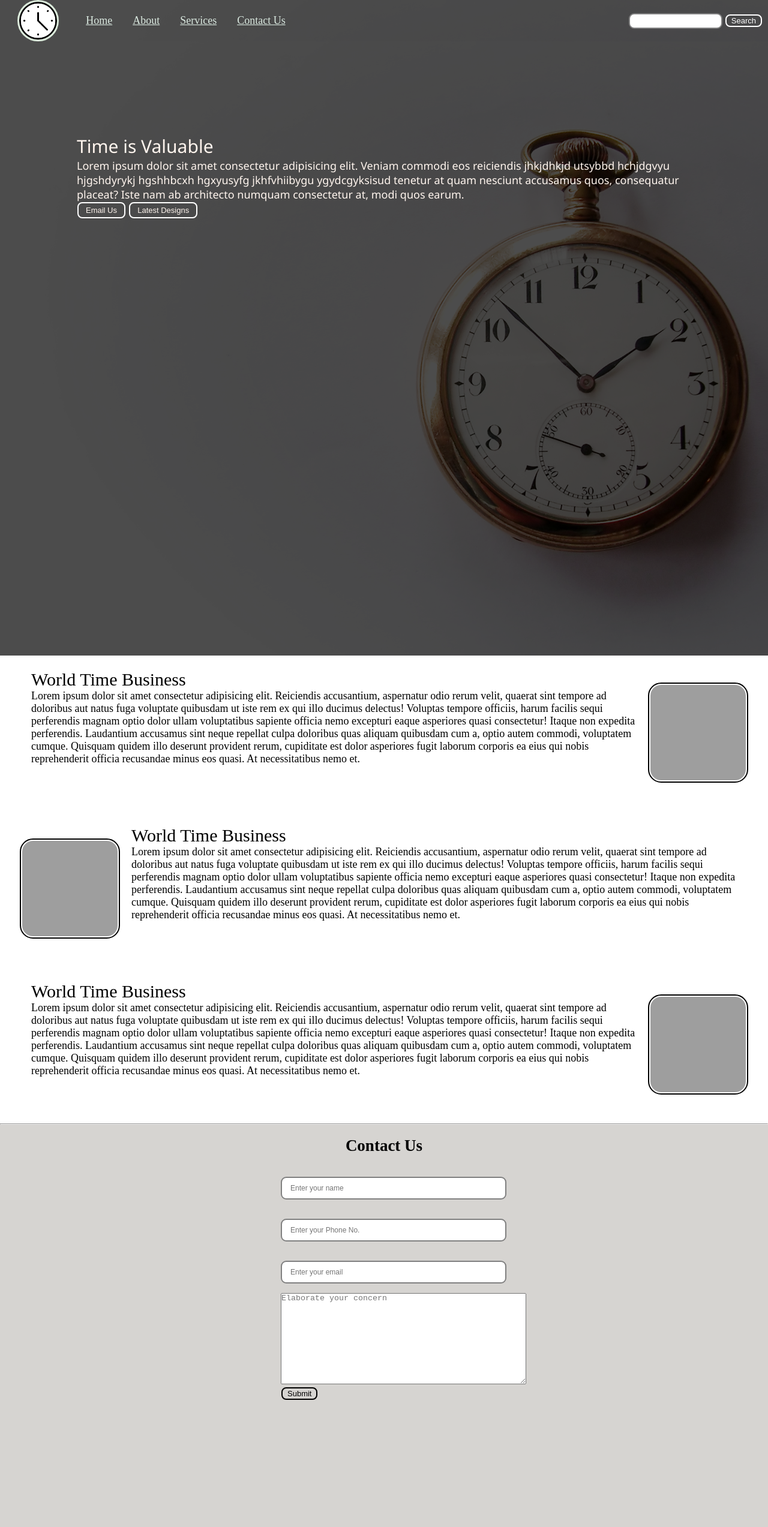
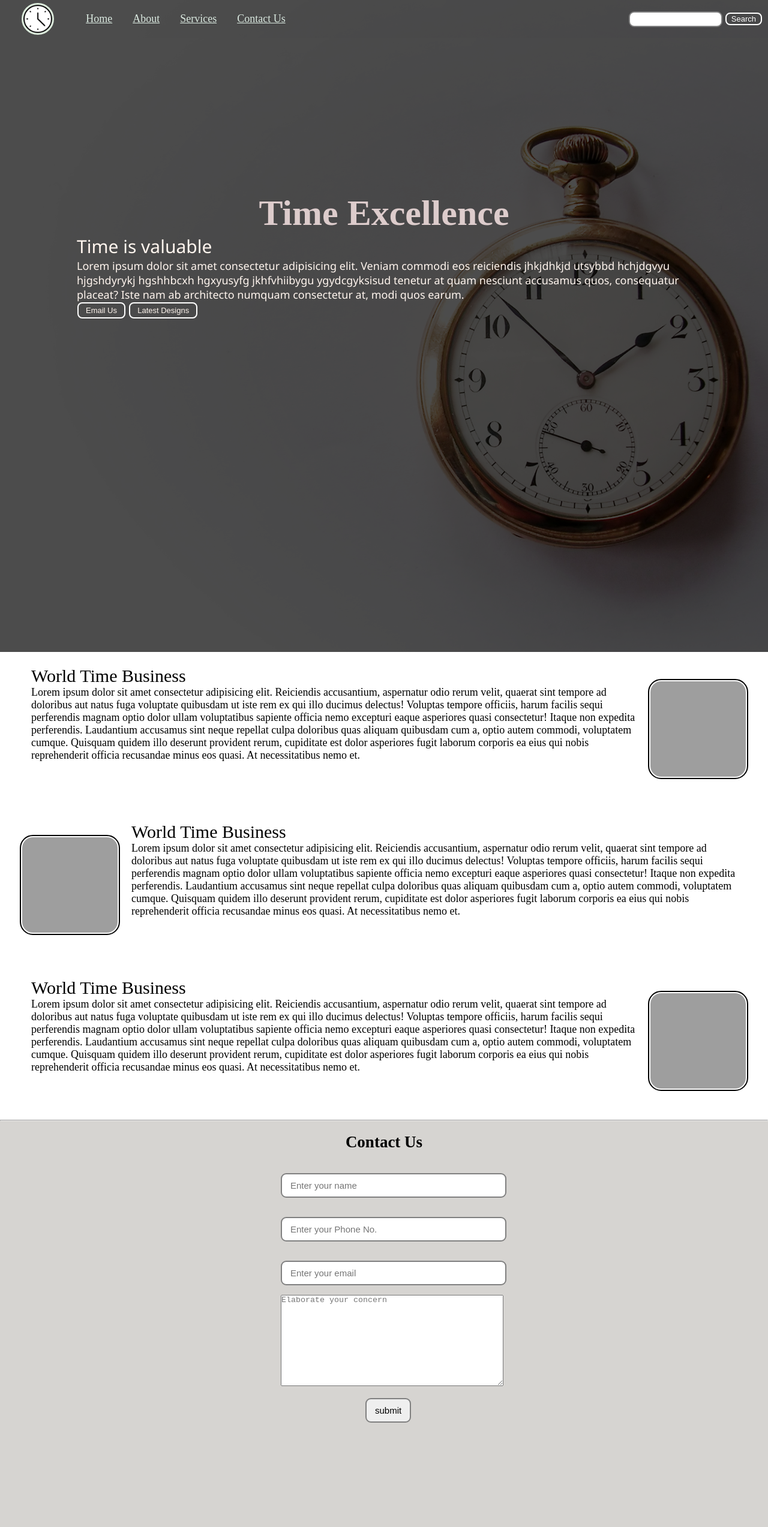
Before and after one commit to Ruhi-web/time-excellence, a plain HTML site: page index.html in a window 1280 px wide. Shown: the top 2546 px of the page at 60% size. Drawn offline with Linux system fonts and the light colour scheme; grey boxes are pictures that could not be loaded.

Commit message:
submit button changes

```diff
--- /dev/null
+++ b/Contact.js
@@ -0,0 +1,2 @@
+import React from 'react';
+import
--- a/Time Excellence_files/style.css
+++ /dev/null
@@ -1,138 +0,0 @@
-*{
-    margin:0;
-    padding:0;
-}
-.logo{
-    width: 20%;
-    display: flex;
-    justify-content: center;
-    align-items: center;
-}
-
-.logo img{
-    width: 50%;
-    border: 3px solid #4CAF50;
-    border-radius: 50px;
-}
-
-
-.navbar{
-
-    display: flex;
-    align-items: center;
-    justify-content: center;
-    position: sticky;
-    top: 0;
-    cursor: pointer;
-}
-
-.nav-list{
-    width: 50%;
-    display: flex;
-    align-items: center;
-
-}
-.nav-list li{
-    list-style: none;
-    padding: 21px 17px;
-
-}
-.nav-list li a:hover{
-    text-decoration: none;
-    color:rgb(128, 80, 80);
-
-}
-
-.rightNav{
-    width: 50%;
-    padding: 15px 9px;
-
-    text-align: right;
-}
-
-#search{
-    padding: 5px;
-    font-size: 11px;
-    border: 2px solid grey;
-    border-radius: 9px;
-}
-
-.background{
-    background: rgba(0, 0, 0, 0.7) url('../img/pocket-watch.jpg');
-    background-size: cover;
-    background-blend-mode: darken;
-}
-.firstsection{
-    height: 100vh;
-}
-.box-main{
-    display: flex;
-    justify-content: center;
-    align-items: center;
-    color: seashell;
-    font-family: 'Segoe UI', Tahoma, Geneva, Verdana, sans-serif;
-    max-width: 100%;
-    margin: auto;
-    height: 72%;
-
-}
-
-
-.firsthalf{
-width: 80%;
-display: flex;
-flex-direction: column;
-justify-content: center;
-
-}
-
-.secondhalf{
-
-    width: 30%;
-
-}
-.secondhalf img{
-    width: 166%;
-    border-radius: 56%;
-    border: 4px solid white;
-}
-
-.text-big{
-    font-size: 30px;
-
-}
-.text-small{
-    font-size: 18px;
-
-}
-
-.btn{
-    padding: 4px 12px;
-    margin: 1px 1px;
-    border: 2px solid white;
-    border-radius: 8px;
-    font-size: 13px;
-    background: none;
-    cursor: pointer;
-}
-
-.btn-sm{
-    padding: 1px 8px;
-    vertical-align: middle;
-}
-
-.secright{
-    height: 116px;
-    display: flex;
-    align-items: center;
-    justify-content: center
-}
-
-.secright img{
-    width: 111px;
-}
-
-.paras{
-    padding: 50px 19px;
-    height: 98px;
-}
--- a/css/style.css
+++ b/css/style.css
@@ -2,9 +2,11 @@
     margin:0;
     padding:0;
 }
+
 html{
     scroll-behavior: smooth;
 }
+
 .logo{
     width: 20%;
     display: flex;
@@ -13,7 +15,7 @@ html{
 }
 
 .logo img{
-    width: 50%;
+    width: 38%;
     border: 3px solid #dbebdb;
     border-radius: 50px;
 }
@@ -69,6 +71,7 @@ html{
 .firstsection{
     height: 128vh;
 }
+
 .box-main{
     display: flex;
     justify-content: center;
@@ -77,7 +80,7 @@ html{
     font-family: 'Segoe UI', Tahoma, Geneva, Verdana, sans-serif;
     max-width: 100%;
     margin: auto;
-    height: 44%;
+    height: 71%;
 
 }
 
@@ -88,6 +91,12 @@ display: flex;
 flex-direction: column;
 justify-content: center;
 
+}
+.header{
+    font-family: serif;
+    font-size: 60px;
+    text-align: center;
+    color: #ddcccc;
 }
 
 .secondhalf{
@@ -130,6 +139,12 @@ justify-content: center;
 .btn-dark{
     color: black;
     border: 2px solid black;
+
+}
+.form input.btnSubmit{
+    width: max-content;
+    margin-left: 141px;
+    cursor: pointer;
 
 }
 
@@ -176,11 +191,13 @@ justify-content: center;
     margin: 16px 0px;
     width: 100%;
     padding: 10px 14px;
-    font-size: 12px;
+    font-size: 15px;
     border: 2px solid grey;
-    border-radius: 9px 9px
+    border-radius: 9px 9px;
 }
-
+#text.form-input{
+    width: 369px;
+}
 .text-footer{
     font-size: 12px;
     display: flex;
@@ -203,6 +220,10 @@ justify-content: center;
     height: 4px;
     margin: 5px 3px;
 }
+
+
+/*small mobile screem */
+
 @media only screen and (max-width: 1140px){
 
     .nav-list{
@@ -258,7 +279,7 @@ justify-content: center;
        width: 75%;
     }
     .contact {
-        height: 110vh;
+        height: 75vh;
     }
     .form-input{
         width:112%;
--- a/index.html
+++ b/index.html
@@ -32,7 +32,8 @@
     <section class="background firstsection">
         <div class="box-main">
             <div class="firsthalf">
-                <p class="text-big">Time is Valuable</p>
+                <h1 class="header">Time Excellence</h1>
+                <p class="text-big">Time is valuable</p>
                 <p class="text-small">Lorem ipsum dolor sit amet consectetur adipisicing elit. Veniam commodi eos
                     reiciendis jhkjdhkjd utsybbd hchjdgvyu hjgshdyrykj hgshhbcxh hgxyusyfg jkhfvhiibygu ygydcgyksisud
                     tenetur at quam nesciunt accusamus quos, consequatur placeat? Iste nam ab architecto
@@ -100,27 +101,27 @@
         </p>
         </div>
             <div class="thumbnail">
-                <img src="https://source.unsplash.com/500x500/?watches,services" alt="services" class="imgfluid">
+                <img src="https://source.unsplash.com/500x500/?watches,tech" alt="services" class="imgfluid">
             </div>
 
     </section>
     <hr>
     <section class="contact">
         <h2 class="text-center">Contact Us</h2>
-        <div class="form">
+        <form class="form" id="form">
             <input class="form-input" type="text" name="name" id="name" placeholder="Enter your name">
             <input class="form-input" type="text" name="phone" id="phone" placeholder="Enter your Phone No.">
             <input class="form-input" type="email" name="email" id="email" placeholder="Enter your email">
             <textarea class="form-input" name="text" id="text" cols="49" rows="10" placeholder="Elaborate your concern"></textarea>
-            <button class="btn btn-dark btn-sm">Submit</button>
-
-        </div>
-
+            <!-- <button class="btn btn-dark btn-sm">Submit</button> -->
+            <input type="submit" value="submit" class="btnSubmit"  name="">
+        </form>
     </section>
     <footer class="background">
         <p class="text-footer">Copyright &copy; 2027-All right reserved</p>
     </footer>
     <script src="js/resp.js"></script>
+
 </body>
 
 </html>
```
Also changed, not shown: Time Excellence.html (deleted, +0 -103 lines), Time Excellence_files/logo.png (deleted), Time Excellence_files/service.jpg (deleted).
